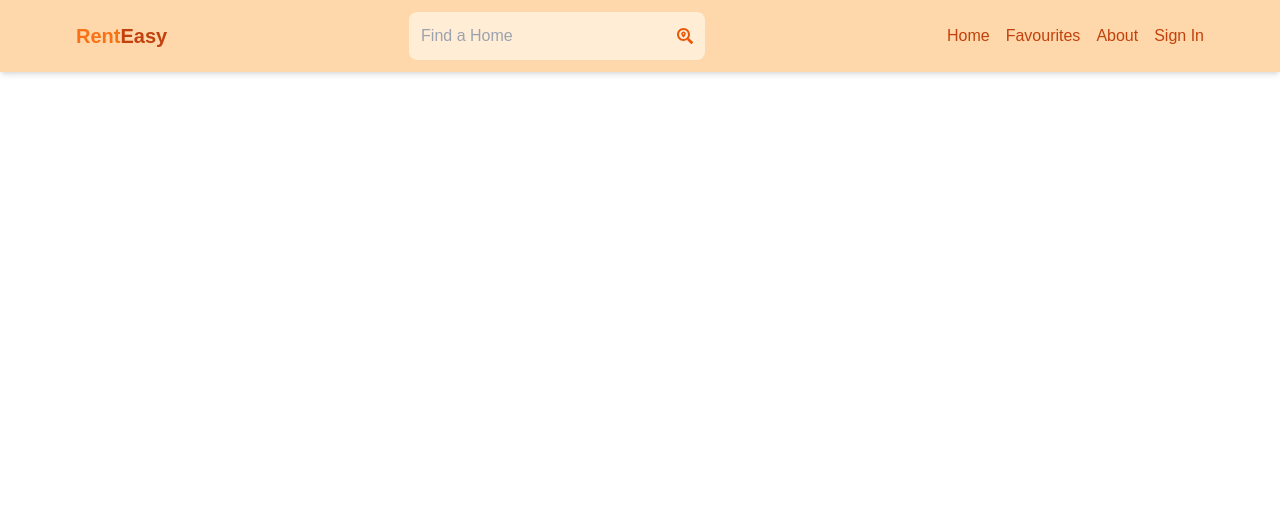
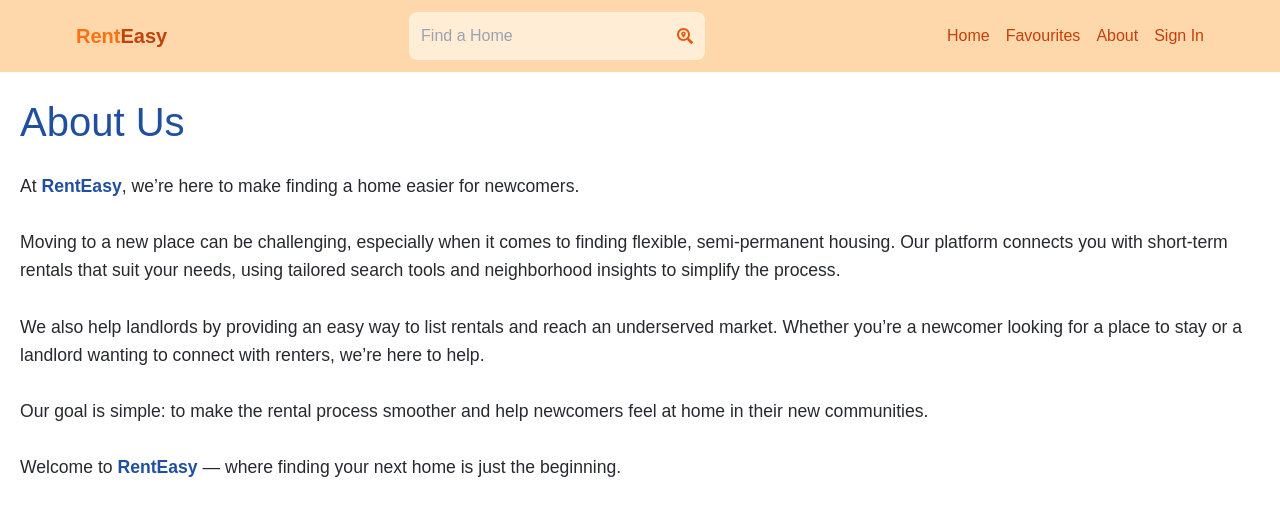
Before and after one commit to edmundnche/RentEasy, a Next.js app: page /about-page in a window 1280 px wide. Shown: the top 516 px of the page. Built offline with nearby package versions, Linux system fonts and the light colour scheme; no server answers.

Commit message:
created about page

```diff
--- a/src/app/about-page/page.js
+++ b/src/app/about-page/page.js
@@ -1,10 +1,26 @@
-import React from 'react'
+import React from 'react';
 
-export default function about() {
+export default function About() {
   return (
-    <div>
-      <div className='text-red-500'> </div>
+    <div style={{ fontFamily: 'DM Sans, sans-serif', color: '#282930', padding: '20px', backgroundColor: '#FFFFFF' }}>
+      <div>
+        <h1 style={{ fontFamily: 'Rubik, sans-serif', color: '#204FA0', fontSize: '2.5rem', marginBottom: '20px' }}>
+          About Us
+        </h1>
+      </div>
+      <div>
+        <p style={{ fontSize: '1.1rem', lineHeight: '1.6' }}>
+          At <strong style={{ color: '#204FA0' }}>RentEasy</strong>, we’re here to make finding a home easier for newcomers.
+          <br /><br />
+          Moving to a new place can be challenging, especially when it comes to finding flexible, semi-permanent housing. Our platform connects you with short-term rentals that suit your needs, using tailored search tools and neighborhood insights to simplify the process.
+          <br /><br />
+          We also help landlords by providing an easy way to list rentals and reach an underserved market. Whether you’re a newcomer looking for a place to stay or a landlord wanting to connect with renters, we’re here to help.
+          <br /><br />
+          Our goal is simple: to make the rental process smoother and help newcomers feel at home in their new communities.
+          <br /><br />
+          Welcome to <strong style={{ color: '#204FA0' }}>RentEasy</strong> — where finding your next home is just the beginning.
+        </p>
+      </div>
     </div>
-
-  )
+  );
 }
```
